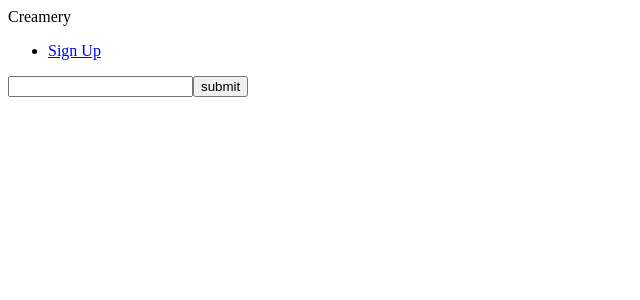
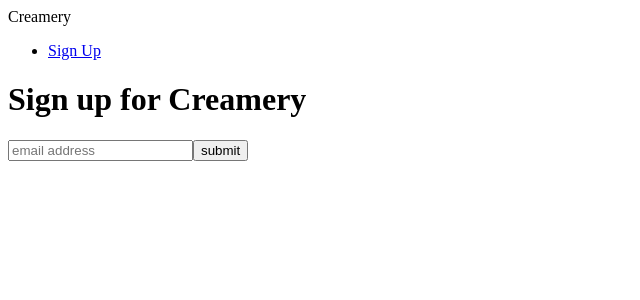
Before and after one commit to talum/creamery, a React app: page /users in a window 1280 px wide. Shown: the top 300 px of the page, without its empty margins (0-640 px from the left). Built offline with nearby package versions, Linux system fonts and the light colour scheme; the HTML template or start-up script is replaced by a standard one.

Commit message:
styling and placeholder

```diff
--- a/app/assets/javascripts/src/components/users/NewUserForm.js
+++ b/app/assets/javascripts/src/components/users/NewUserForm.js
@@ -21,10 +21,13 @@ class UserForm extends React.Component {
 
   render() {
     return(
-      <form onSubmit={this.handleSubmit}>
-        <input type="text" value={this.state.email} onChange={this.handleChange} />
-        <input type="submit" value="submit" onClick={this.handleSubmit} />
-      </form>
+      <div>
+        <h1>Sign up for Creamery</h1>
+        <form onSubmit={this.handleSubmit}>
+          <input type="text" value={this.state.email} onChange={this.handleChange} placeholder="email address" />
+          <input type="submit" value="submit" onClick={this.handleSubmit} className="btn waves-effect waves-light" />
+        </form>
+      </div>
     )
   }
 
```
Also changed, not shown: app/assets/javascripts/bundle/index.js.
